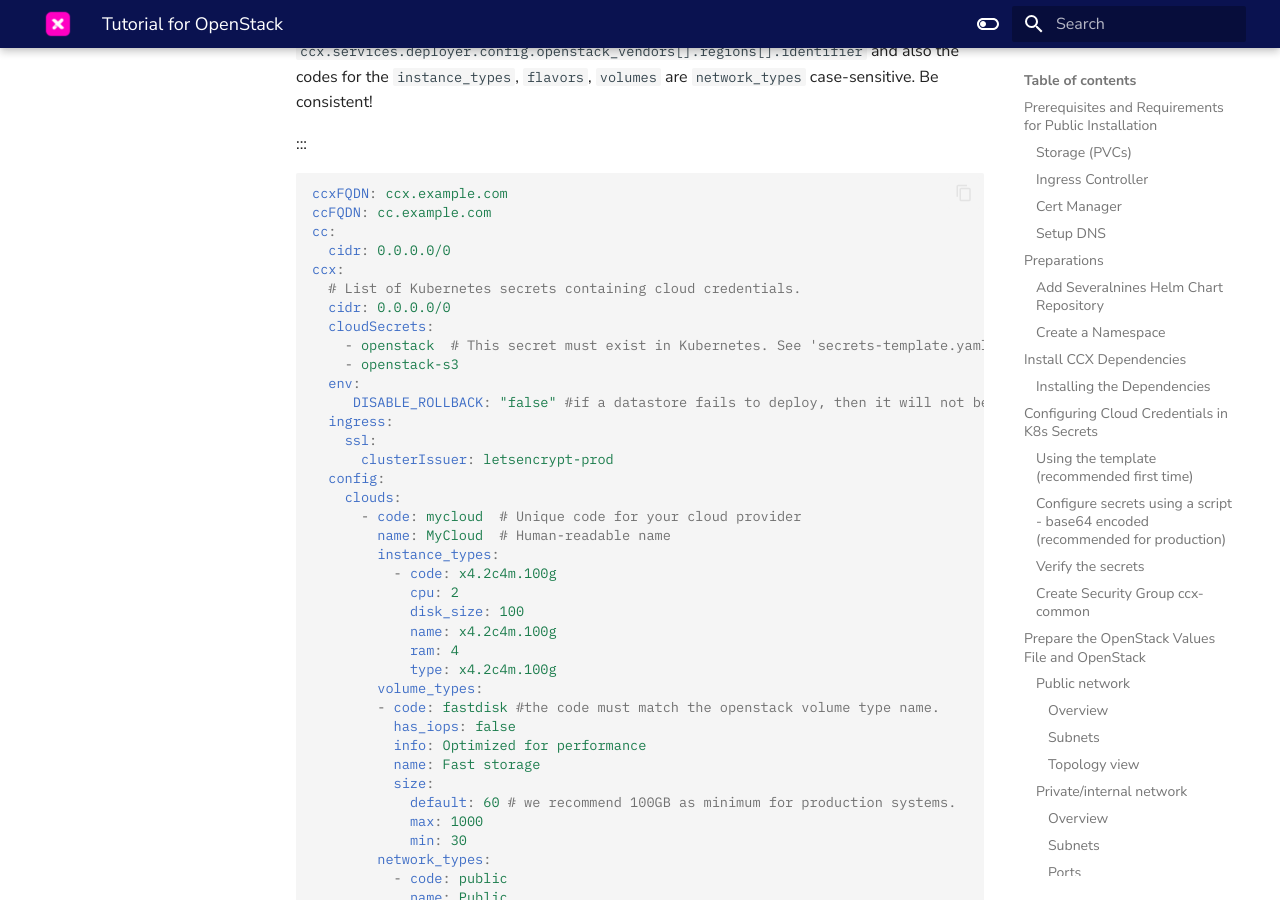
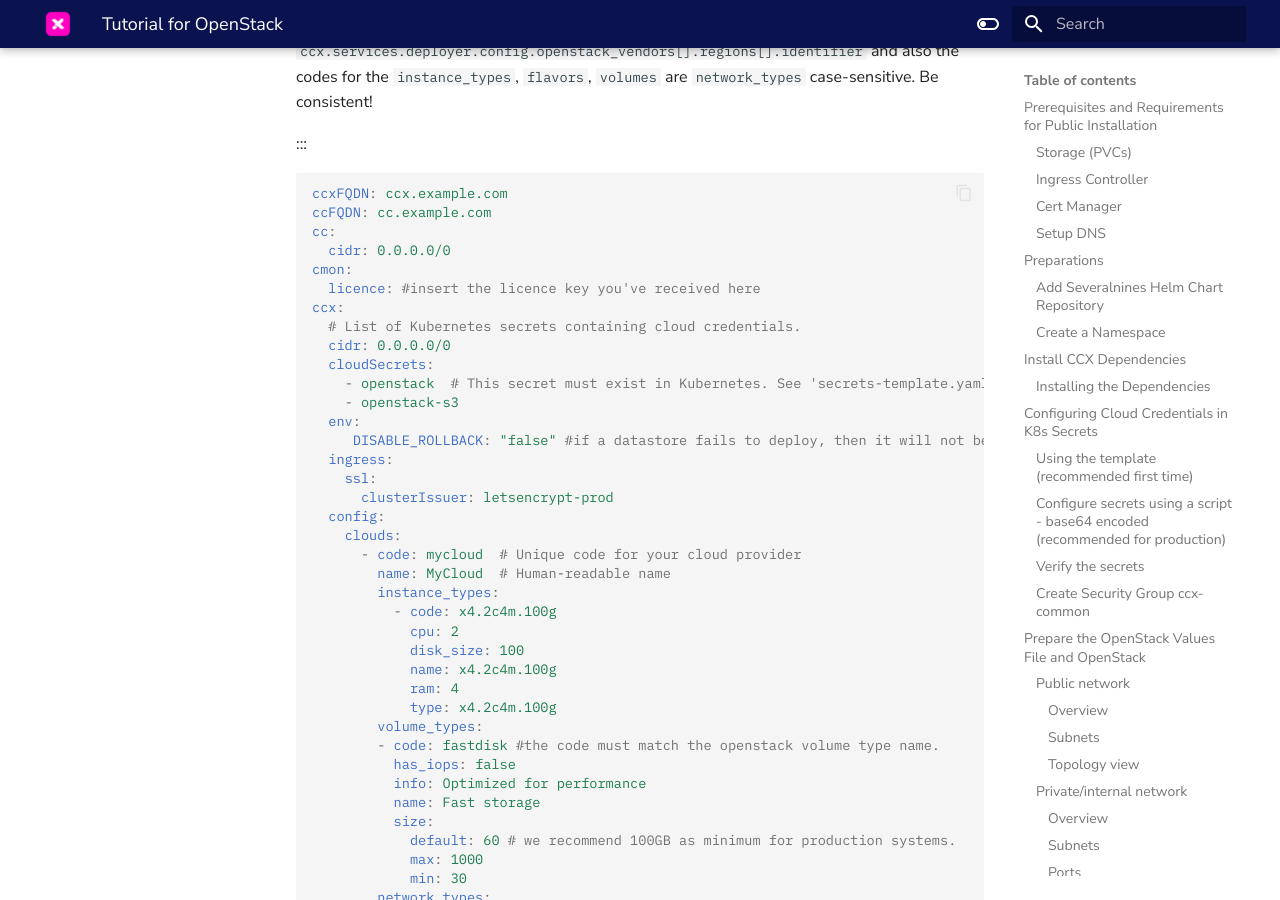
Before and after one commit to severalnines/ccx-docs, an MkDocs documentation site: the page built from docs/admin/Installation/Tutorial-openstack.md, in a window 1280 px wide and 900 px high, scrolled down 13855 px. Built offline with MkDocs 1.6.1 and Material for MkDocs 9.7.7, drawn with Linux system fonts in a browser that asks for light colours; comment, search, counter and statistics services are not loaded.

Commit message:
added licence key in values

```diff
--- a/docs/admin/Installation/Tutorial-openstack.md
+++ b/docs/admin/Installation/Tutorial-openstack.md
@@ -473,6 +473,8 @@
 ccFQDN: cc.example.com
 cc:
   cidr: 0.0.0.0/0
+cmon:
+  licence: #insert the licence key you've received here
 ccx:
   # List of Kubernetes secrets containing cloud credentials.
   cidr: 0.0.0.0/0
```
